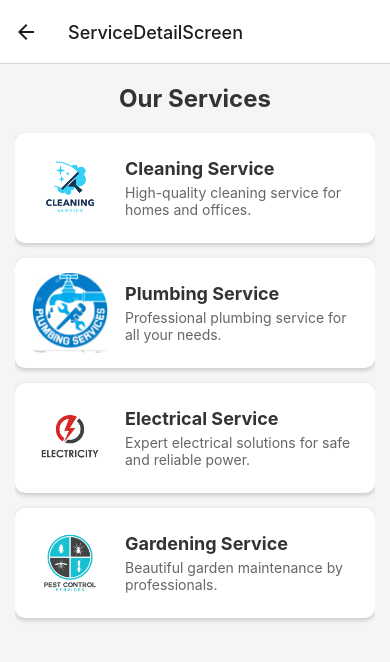
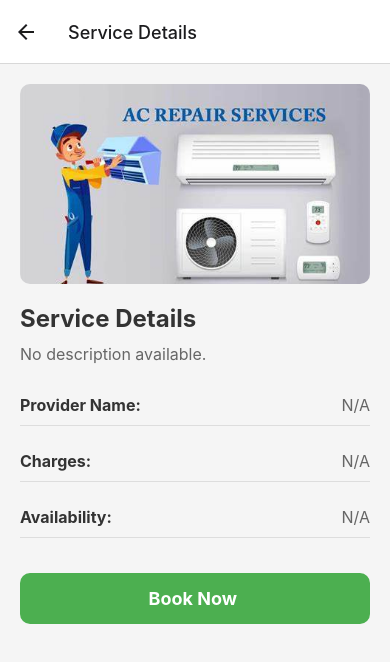
Before and after one commit to Grishj/Fixit, a React Native app: screen /ServiceDetailScreen in a window 390 px wide. Shown: the top 662 px of the page. Built offline with nearby package versions, Linux system fonts and the light colour scheme.

Commit message:
modified

```diff
--- a/scr/screens/AppNavigator.js
+++ b/scr/screens/AppNavigator.js
@@ -8,7 +8,7 @@ import HomeScreen from './HomeScreen';
 import ProfileScreen from './ProfileScreen';
 import CategoriesScreen from './CategoriesScreen';
 import BookingScreen from './BookingScreen';
-import ServiceProviderScreen from './ServiceProviderScreen';
+
 import DrawerContent from './DrawerContent'; // Custom drawer
 import SignUpChoiceScreen from './SignUpChoiceScreen';
 
@@ -48,7 +48,6 @@ const BottomTabNavigator = () => {
       <Tab.Screen name="Home" component={HomeScreen} options={{ headerShown: false }} />
       <Tab.Screen name="Categories" component={CategoriesScreen} options={{ headerShown: false }}/>
       <Tab.Screen name="Booking" component={BookingScreen} options={{ headerShown: false }} />
-      <Tab.Screen name="ServiceProvider" component={ServiceProviderScreen} options={{ headerShown: false }}/>
       <Tab.Screen name="Profile" component={ProfileScreen} options={{ headerShown: false }} />
     </Tab.Navigator>
   );
--- a/scr/screens/CategoriesScreen.js
+++ b/scr/screens/CategoriesScreen.js
@@ -27,16 +27,26 @@ const services = [
     description: 'Beautiful garden maintenance by professionals.',
     image: require('../images/pest.jpg'), // Replace with actual image path
   },
-  // Add more services as needed
 ];
 
-const ServiceDetails = ({ navigation }) => {
+const CategoriesScreen = ({ navigation }) => {
   // Render each service card
   const renderService = ({ item }) => (
     <TouchableOpacity
-      style={styles.card}
-      onPress={() => navigation.navigate('ServiceDetailScreen', { serviceId: item.id })}
-    >
+    style={styles.card}
+    onPress={() =>
+      navigation.navigate('ServiceDetailScreen', {
+        serviceId: item.id,
+        title: item.title,
+        image: item.image,
+        description: item.description,
+        providerName: 'John Doooe',
+        charges: 'NRS50/hour',
+        availability: '9:00 AM - 6:00 PM',
+      })
+    }
+  >
+
       <Image source={item.image} style={styles.serviceImage} />
       <View style={styles.textContainer}>
         <Text style={styles.serviceTitle}>{item.title}</Text>
@@ -61,9 +71,9 @@ const ServiceDetails = ({ navigation }) => {
 const styles = StyleSheet.create({
   container: {
     flex: 1,
-    backgroundColor:'#ffe4cd',
+    backgroundColor: '#F5F5F5',
     paddingHorizontal: 15,
-    paddingTop: 40,
+    paddingTop: 20,
   },
   header: {
     fontSize: 24,
@@ -109,4 +119,4 @@ const styles = StyleSheet.create({
   },
 });
 
-export default ServiceDetails;
+export default CategoriesScreen;
--- a/scr/screens/HomeScreen.js
+++ b/scr/screens/HomeScreen.js
@@ -1,5 +1,6 @@
 import React, { useState, useEffect } from "react";
 import {
+
   View,
   Text,
   ScrollView,
@@ -16,6 +17,7 @@ import * as Location from "expo-location";
 import * as IntentLauncher from "expo-intent-launcher";
 import CategoriesScreen from "./CategoriesScreen";
 import ServiceDetails from "./ServiceDetailScreen";
+import ServiceDetailScreen from "./ServiceDetailScreen";
 
 const HomePage = ({ navigation }) => {
   const [location, setLocation] = useState("");
@@ -100,9 +102,7 @@ const HomePage = ({ navigation }) => {
           <View style={styles.headerSearchContainer}>
             {/* Header */}
             <View style={styles.header}>
-              <TouchableOpacity onPress={() => navigation.toggleDrawer()}>
-                <Ionicons name="menu" size={30} color="black" />
-              </TouchableOpacity>
+
               <Text style={styles.title}>HomeSolution</Text>
               <View style={styles.headerIcons}>
                 {/* Notification Icon */}
@@ -157,7 +157,7 @@ const HomePage = ({ navigation }) => {
                 <TouchableOpacity
                   key={index}
                   style={styles.categoryItem}
-                  onPress={() => navigation.navigate("ServiceDetails", { CategoriesScreen })}
+                  onPress={() => navigation.navigate("ServiceDetailScreen", { ServiceDetailScreen })}
                 >
                   <View style={[styles.categoryIcon, { backgroundColor: category.color }]}>
                     <FontAwesome5 name={category.icon} size={24} color="white" />
@@ -175,7 +175,7 @@ const HomePage = ({ navigation }) => {
                 <TouchableOpacity
                   key={index}
                   style={styles.serviceItem}
-                  onPress={() => navigation.navigate("ServiceDetails", { service })}
+                  onPress={() => navigation.navigate("ServiceDetailScreen", { service })}
                 >
                   <Image source={service.image} style={styles.serviceImage} />
                   <Text style={styles.serviceText}>{service.name}</Text>
@@ -189,7 +189,7 @@ const HomePage = ({ navigation }) => {
                 <TouchableOpacity
                   key={index}
                   style={styles.serviceItem}
-                  onPress={() => navigation.navigate("ServiceDetails", { service })}
+                  onPress={() => navigation.navigate("ServiceDetailScreen", { service })}
                 >
                   <Image source={service.image} style={styles.serviceImage} />
                   <Text style={styles.serviceText}>{service.name}</Text>
@@ -251,7 +251,8 @@ const styles = StyleSheet.create({
   safeArea: {
     flex: 1,
     backgroundColor: "#F7F7F7",
-    marginTop:0,
+    marginTop:30,
+
   },
   container: {
     flex: 1,
@@ -280,6 +281,8 @@ const styles = StyleSheet.create({
     fontSize: 24,
     fontWeight: "bold",
     color: "#3B3B3B",
+    paddingHorizontal:50,
+
   },
   headerIcons: {
     flexDirection: "row",
--- a/scr/screens/ServiceDetailScreen.js
+++ b/scr/screens/ServiceDetailScreen.js
@@ -1,112 +1,97 @@
 import React from 'react';
-import { View, Text, StyleSheet, FlatList, Image, TouchableOpacity } from 'react-native';
+import { View, Text, StyleSheet, Image, ScrollView, TouchableOpacity } from 'react-native';
 
-// Sample data for services
-const services = [
-  {
-    id: '1',
-    title: 'Cleaning Service',
-    description: 'High-quality cleaning service for homes and offices.',
-    image: require('../images/cleaning.png'), // Replace with actual image path
-  },
-  {
-    id: '2',
-    title: 'Plumbing Service',
-    description: 'Professional plumbing service for all your needs.',
-    image: require('../images/plumber.jpg'), // Replace with actual image path
-  },
-  {
-    id: '3',
-    title: 'Electrical Service',
-    description: 'Expert electrical solutions for safe and reliable power.',
-    image: require('../images/electricity.jpg'), // Replace with actual image path
-  },
-  {
-    id: '4',
-    title: 'Gardening Service',
-    description: 'Beautiful garden maintenance by professionals.',
-    image: require('../images/pest.jpg'), // Replace with actual image path
-  },
-  // Add more services as needed
-];
 
-const ServiceDetails = ({ navigation }) => {
-  // Render each service card
-  const renderService = ({ item }) => (
-    <TouchableOpacity
-      style={styles.card}
-      onPress={() => navigation.navigate('ServiceDetailScreen', { serviceId: item.id })}
-    >
-      <Image source={item.image} style={styles.serviceImage} />
-      <View style={styles.textContainer}>
-        <Text style={styles.serviceTitle}>{item.title}</Text>
-        <Text style={styles.serviceDescription}>{item.description}</Text>
-      </View>
-    </TouchableOpacity>
-  );
+
+const ServiceDetailScreen = ({ route }) => {
+  const params = route.params || {};
+  const {
+    title = 'Service Details',
+    image = null,
+    description = 'No description available.',
+    providerName = 'N/A',
+    charges = 'N/A',
+    availability = 'N/A',
+  } = params;
 
   return (
-    <View style={styles.container}>
-      <Text style={styles.header}>Our Services</Text>
-      <FlatList
-        data={services}
-        renderItem={renderService}
-        keyExtractor={(item) => item.id}
-        contentContainerStyle={styles.listContainer}
-      />
-    </View>
+    <ScrollView style={styles.container}>
+      <Image source={image || require('../images/AC.jpeg')} style={styles.serviceImage} />
+      <Text style={styles.title}>{title}</Text>
+      <Text style={styles.description}>{description}</Text>
+      <View style={styles.detailSection}>
+        <Text style={styles.detailLabel}>Provider Name:</Text>
+        <Text style={styles.detailValue}>{providerName}</Text>
+      </View>
+      <View style={styles.detailSection}>
+        <Text style={styles.detailLabel}>Charges:</Text>
+        <Text style={styles.detailValue}>{charges}</Text>
+      </View>
+      <View style={styles.detailSection}>
+        <Text style={styles.detailLabel}>Availability:</Text>
+        <Text style={styles.detailValue}>{availability}</Text>
+      </View>
+
+      <TouchableOpacity style={styles.bookButton}>
+        <Text style={styles.bookButtonText}>Book Now </Text>
+      </TouchableOpacity>
+    </ScrollView>
   );
 };
 
 const styles = StyleSheet.create({
   container: {
     flex: 1,
+    padding: 20,
     backgroundColor: '#F5F5F5',
-    paddingHorizontal: 15,
-    paddingTop: 20,
   },
-  header: {
+  serviceImage: {
+    width: '100%',
+    height: 200,
+    borderRadius: 10,
+    marginBottom: 20,
+  },
+  title: {
     fontSize: 24,
     fontWeight: 'bold',
     color: '#333',
+    marginBottom: 10,
+  },
+  description: {
+    fontSize: 16,
+    color: '#666',
+    lineHeight: 22,
     marginBottom: 20,
-    textAlign: 'center',
   },
-  listContainer: {
-    paddingBottom: 20,
+  detailSection: {
+    flexDirection: 'row',
+    justifyContent: 'space-between',
+    marginBottom: 15,
+    paddingVertical: 10,
+    borderBottomWidth: 1,
+    borderBottomColor: '#ddd',
   },
-  card: {
-    flexDirection: 'row',
-    backgroundColor: '#fff',
-    padding: 15,
-    marginBottom: 15,
-    borderRadius: 10,
-    shadowColor: '#000',
-    shadowOffset: { width: 0, height: 2 },
-    shadowOpacity: 0.2,
-    shadowRadius: 5,
-    elevation: 5,
-  },
-  serviceImage: {
-    width: 80,
-    height: 80,
-    borderRadius: 10,
-    marginRight: 15,
-  },
-  textContainer: {
-    flex: 1,
-    justifyContent: 'center',
-  },
-  serviceTitle: {
-    fontSize: 18,
+  detailLabel: {
+    fontSize: 16,
     fontWeight: 'bold',
     color: '#333',
   },
-  serviceDescription: {
-    fontSize: 14,
+  detailValue: {
+    fontSize: 16,
     color: '#666',
-    marginTop: 5,
+  },
+  bookButton: {
+    backgroundColor: '#4CAF50',
+    paddingVertical: 15,
+    borderRadius: 10,
+    alignItems: 'center',
+    marginTop: 20,
+  },
+  bookButtonText: {
+    fontSize: 18,
+    fontWeight: 'bold',
+    color: '#fff',
   },
 });
 
-export default ServiceDetails;
+export default ServiceDetailScreen;
--- a/scr/screens/ServiceProviderScreen.js
+++ /dev/null
@@ -1,123 +0,0 @@
-import React, { useState } from 'react';
-import { View, Text, TextInput, TouchableOpacity, StyleSheet, CheckBox, ActivityIndicator } from 'react-native';
-
-function ProviderSignUp ()  {
-  const [businessName, setBusinessName] = useState('');
-  const [email, setEmail] = useState('');
-  const [password, setPassword] = useState('');
-  const [document, setDocument] = useState(null);
-  const [acceptedTerms, setAcceptedTerms] = useState(false);
-  const [isLoading, setIsLoading] = useState(false);
-
-  const handleDocumentUpload = async () => {
-    try {
-      const result = await DocumentPicker.pickSingle({ type: [DocumentPicker.types.allFiles] });
-      setDocument(result);
-    } catch (err) {
-      if (!DocumentPicker.isCancel(err)) alert('Error uploading document');
-    }
-  };
-
-  const handleSignUp = () => {
-    if (!businessName || !email || !password || !acceptedTerms) {
-      alert('Please fill all fields and accept the terms');
-      return;
-    }
-    setIsLoading(true);
-    // Simulate API call
-    setTimeout(() => {
-      setIsLoading(false);
-      alert('Sign-up successful!');
-    }, 2000);
-  };
-
-  return (
-    <View style={styles.container}>
-      <Text style={styles.title}>Provider Sign Up</Text>
-      <TextInput
-        style={styles.input}
-        placeholder="Business Name"
-        value={businessName}
-        onChangeText={setBusinessName}
-      />
-      <TextInput
-        style={styles.input}
-        placeholder="Email"
-        keyboardType="email-address"
-        value={email}
-        onChangeText={setEmail}
-      />
-      <TextInput
-        style={styles.input}
-        placeholder="Password"
-        secureTextEntry
-        value={password}
-        onChangeText={setPassword}
-      />
-      <TouchableOpacity style={styles.uploadButton} onPress={handleDocumentUpload}>
-        <Text style={styles.uploadText}>
-          {document ? `Uploaded: ${document.name}` : 'Upload Business Document'}
-        </Text>
-      </TouchableOpacity>
-      <View style={styles.checkboxContainer}>
-        <CheckBox value={acceptedTerms} onValueChange={setAcceptedTerms} />
-        <Text style={styles.checkboxText}>I accept the terms of service</Text>
-      </View>
-      <TouchableOpacity style={styles.button} onPress={handleSignUp}>
-        {isLoading ? <ActivityIndicator color="#FFF" /> : <Text style={styles.buttonText}>Sign Up</Text>}
-      </TouchableOpacity>
-    </View>
-  );
-};
-
-const styles = StyleSheet.create({
-  container: {
-    flex: 1,
-    padding: 20,
-    justifyContent: 'center',
-    backgroundColor: '#FFF',
-  },
-  title: {
-    fontSize: 24,
-    fontWeight: 'bold',
-    marginBottom: 20,
-    textAlign: 'center',
-  },
-  input: {
-    borderWidth: 1,
-    borderColor: '#CCC',
-    borderRadius: 8,
-    padding: 10,
-    marginBottom: 15,
-  },
-  uploadButton: {
-    backgroundColor: '#6C757D',
-    padding: 10,
-    borderRadius: 8,
-    alignItems: 'center',
-    marginBottom: 15,
-  },
-  uploadText: {
-    color: '#FFF',
-  },
-  checkboxContainer: {
-    flexDirection: 'row',
-    alignItems: 'center',
-    marginBottom: 20,
-  },
-  checkboxText: {
-    marginLeft: 8,
-  },
-  button: {
-    backgroundColor: '#FF5722',
-    padding: 15,
-    borderRadius: 8,
-    alignItems: 'center',
-  },
-  buttonText: {
-    color: '#FFF',
-    fontWeight: 'bold',
-  },
-});
-
-export default ProviderSignUp;
--- a/scr/screens/StackNavigator.js
+++ b/scr/screens/StackNavigator.js
@@ -12,10 +12,11 @@ import UserSignUp from "./UserSignUp";
 import ProviderSignIn from "./ProviderSignIn";
 import ProviderSignUp from "./ProviderSignUp";
 import MapIntegrationScreen from "./MapIntegrationScreen";
+import CategoriesScreen from "./CategoriesScreen";
+import ServiceDetailScreen from "./ServiceDetailScreen";
+import ServiceListScreen from "./ServiceListScreen";
+
 const Stack = createStackNavigator();
-import ServiceListScreen from "./ServiceListScreen";
-import ServiceDetailScreen from "./ServiceDetailScreen";
-
 function StackNavigator() {
   return (
     <Stack.Navigator initialRouteName="onboardingScreen">
@@ -58,10 +59,7 @@ function StackNavigator() {
       />
       <Stack.Screen name="ServiceList" component={ServiceListScreen} />
 
-      <Stack.Screen
-        name="ServiceDetailScreen"
-        component={ServiceDetails}
-      />
+
        <Stack.Screen
         name="UserSignIn"
         component={UserSignIn}
@@ -82,7 +80,19 @@ function StackNavigator() {
         component={ProviderSignUp}
         options={{ title: 'Provider Sign Up' }}
       />
+      <Stack.Screen
+        name="CategoriesScreen"
+        component={CategoriesScreen}
+        options={{ title: 'Our Services' }}
+      />
+       <Stack.Screen
+        name="ServiceDetailScreen"
+        component={ServiceDetailScreen}
+        options={{ title: 'Service Details' }}
+      />
+
     </Stack.Navigator>
+
 
   );
 }
```
Also changed, not shown: app.json (+6 -1 lines).
